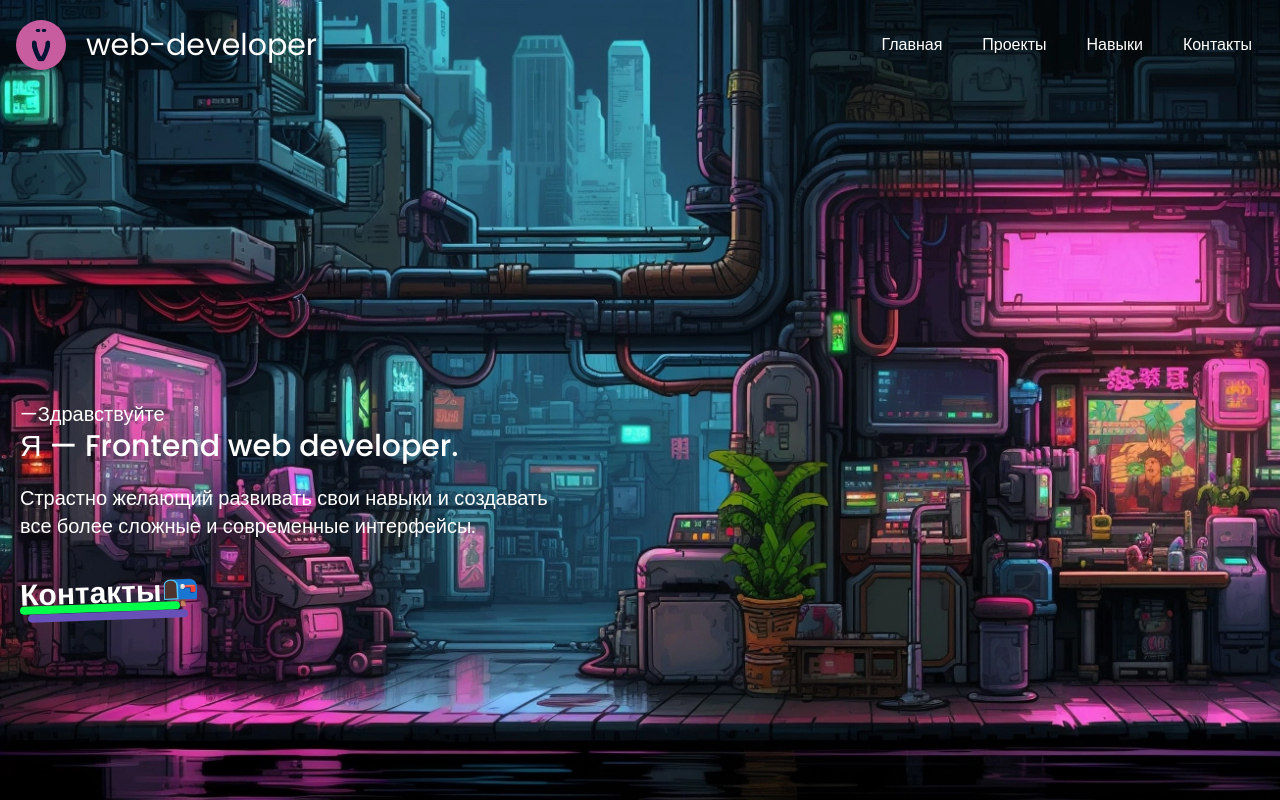
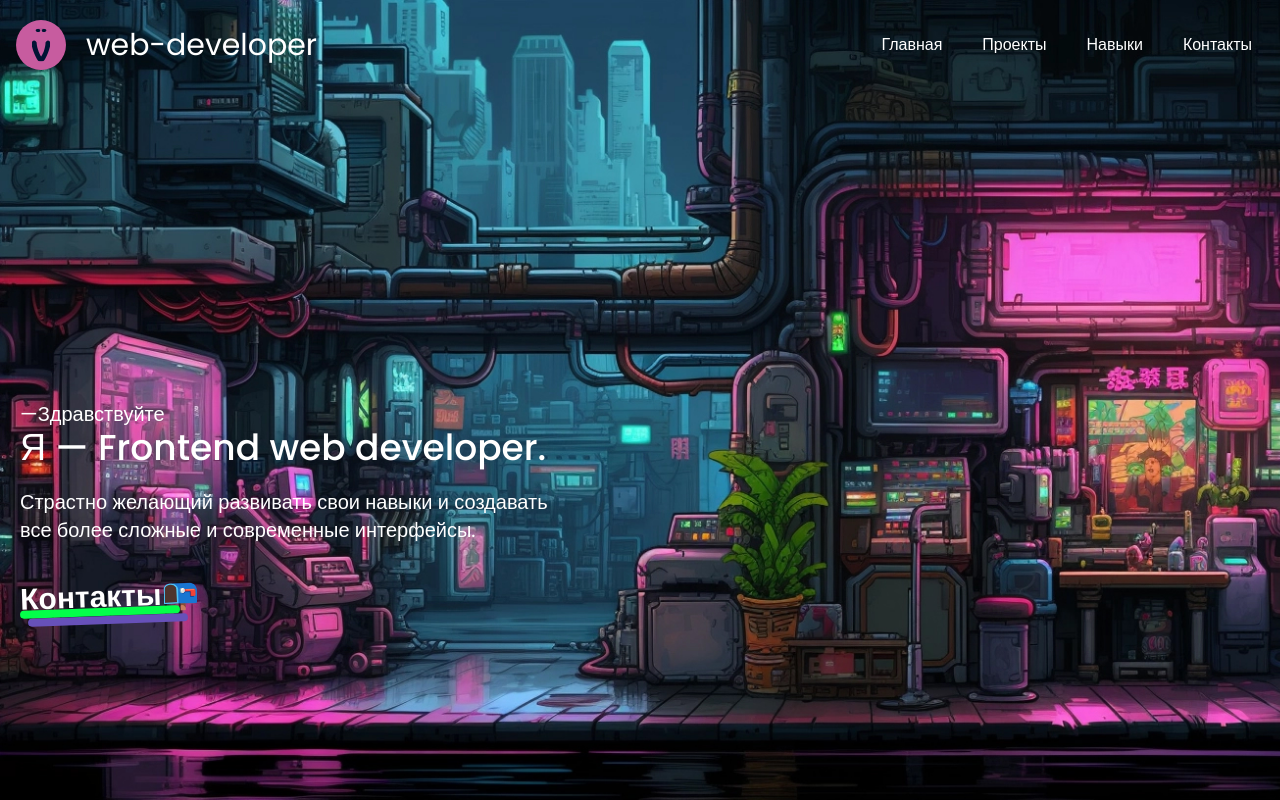
Before and after one commit to ValeriiBeliakov/main-portfolio, a React (Vite) app: page / in a window 1280 px wide. Shown: the top 800 px of the page. Built offline with nearby package versions, Linux system fonts and the light colour scheme.

Commit message:
was changed text size for pc screen  in herosection file and sequence of images in assets/projects

```diff
--- a/src/assets/index.js
+++ b/src/assets/index.js
@@ -1,4 +1,4 @@
-import project_1 from "./projects/project_1.jpg";
+import project_1 from "./projects/project_1.png";
 import project_2 from "./projects/project_2.png";
 import project_3 from "./projects/project_3.png";
 import project_4 from "./projects/project_4.png";
--- a/src/components/HeroSection.jsx
+++ b/src/components/HeroSection.jsx
@@ -6,9 +6,9 @@ const HeroSection = () => {
       <div className="absolute top-[50%]">
         <div className="flex flex-col items-start">
           <div className="w-full h-auto md:w-[560px] pc:w-[800px]">
-            <h1 className="text-xl pc:text-3xl">
+            <h1 className="text-xl pc:text-4xl">
               &mdash;Здравствуйте <br />
-              <span className="text-xl font-medium md:text-3xl">
+              <span className="text-xl font-medium md:text-4xl">
                 Я &mdash; Frontend web developer.
               </span>
             </h1>
@@ -18,7 +18,7 @@ const HeroSection = () => {
             </p>
             <div className="mt-7">
               <a href="#contacts">
-                <Title text="Контакты📭" className="text-sm" />
+                <Title text="Контакты📭" />
               </a>
             </div>
           </div>
--- a/src/components/Title.jsx
+++ b/src/components/Title.jsx
@@ -7,7 +7,7 @@ Title.propTypes = {
 export default function Title({ text, className = "" }) {
   return (
     <div className={className}>
-      <h1 className="text-2xl md:text-3xl font-bold group-hover: text-white  -rotate-2">
+      <h1 className="text-2xl md:text-3xl pc:4xl font-bold group-hover: text-white  -rotate-2">
         {text}
       </h1>
       <div className="w-40 h-2 bg-secondary-color rounded-full -rotate-2"></div>
--- a/src/constants/index.js
+++ b/src/constants/index.js
@@ -76,8 +76,8 @@ const projects = [
       },
     ],
     image: project_1,
-    source_site_link: "https://the-hotel-helper.netlify.app/",
-    source_code_link: "https://github.com/ValeriiBeliakov/hotel-helper",
+    source_site_link: "./",
+    source_code_link: "https://github.com/ValeriiBeliakov/main-portfolio",
   },
   {
     name: "Pizza-clone",
```
Also changed, not shown: src/assets/projects/project_6.png.
